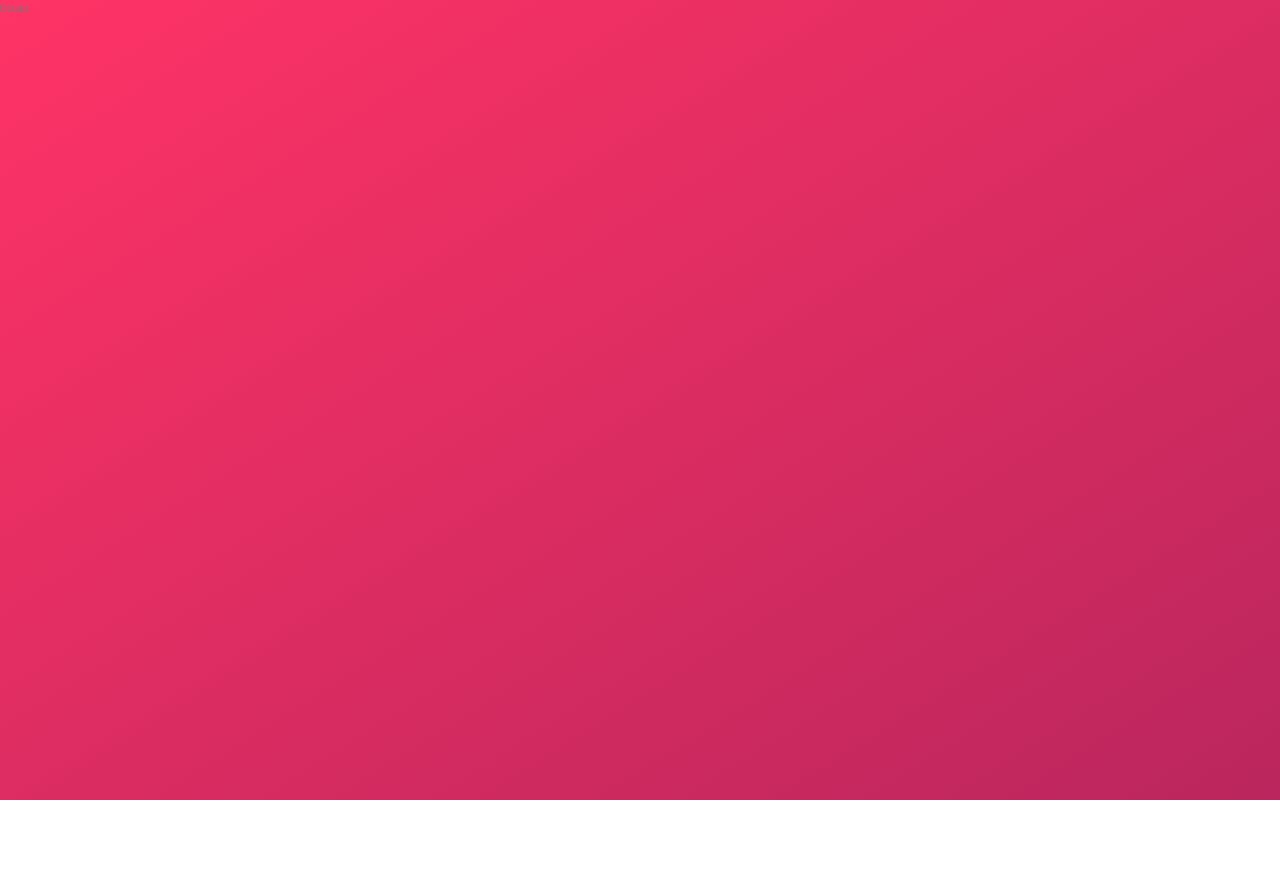
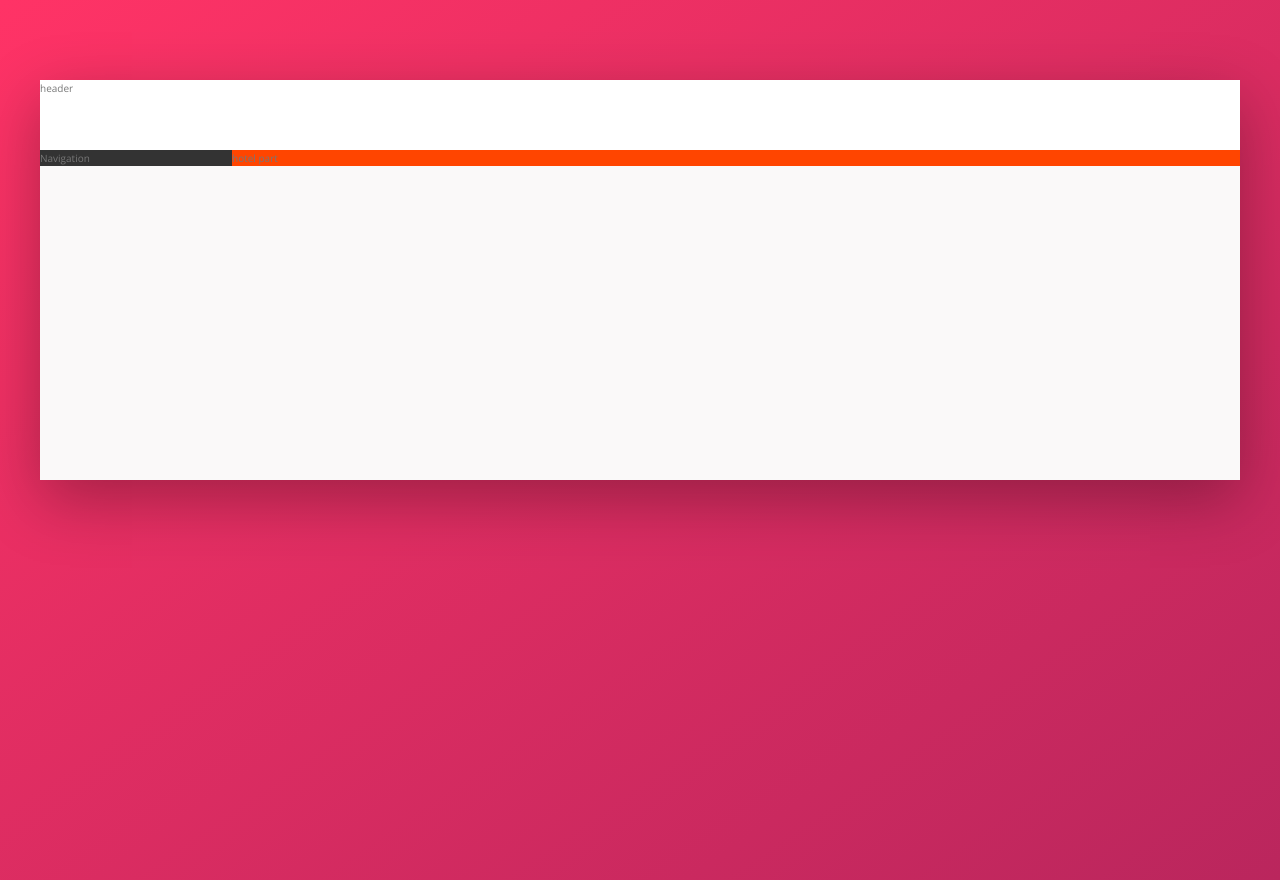
Before and after one commit to Naval63/Trello, a website: page src/index.html in a window 1280 px wide. Before the commit the page ends 800 px from the top, so only its background shows below. Drawn offline with nearby package versions, Linux system fonts and the light colour scheme; files that its build step writes are made by us from their sources.

Commit message:
basic layout

```diff
--- a/src/index.html
+++ b/src/index.html
@@ -9,7 +9,19 @@
     <link rel="stylesheet" href="main.css">
 </head>
 <body>
-    <div>Działa</div>
+    <div class="contener">
+        <header class="header">
+            header
+        </header>
+        <div class="content">
+            <nav class="sidebar">
+                Navigation
+            </nav>
+            <main class="hotel-viev">
+                hotel part
+            </main>
+        </div>
+    </div>
 
 </body>
 </html>
--- a/src/scss/_base.scss
+++ b/src/scss/_base.scss
@@ -13,6 +13,11 @@
     --color-grey-dark-1: #333;
     --color-grey-dark-2: #777;
     --color-grey-dark-3: #999;
+
+    --color-light: #fff;
+    --color-dark: #000;
+
+    --shadow-dark: 0 2rem 6rem rgba(0,0,0, .3);
 }
 
 // Reset page
--- a/src/scss/_layout.scss
+++ b/src/scss/_layout.scss
@@ -0,0 +1,31 @@
+.contener {
+    max-width: 120rem;
+    margin: 8rem auto;
+    background-color: var(--color-grey-light-1);
+    box-shadow: var(--shadow-dark);
+
+    min-height: 50vh;
+}
+
+.header {
+    height: 7rem;
+    background-color: var(--color-light);
+    border-bottom: var(--color-grey-light-2);
+}
+
+.content {
+    display: flex;
+}
+
+.sidebar {
+    background-color: var(--color-grey-dark-1);
+
+    flex: 0 0 16%;
+}
+
+.hotel-viev {
+    background-color: var(--color-light);
+
+    flex: 1;
+    background-color: orangered;
+}
```
